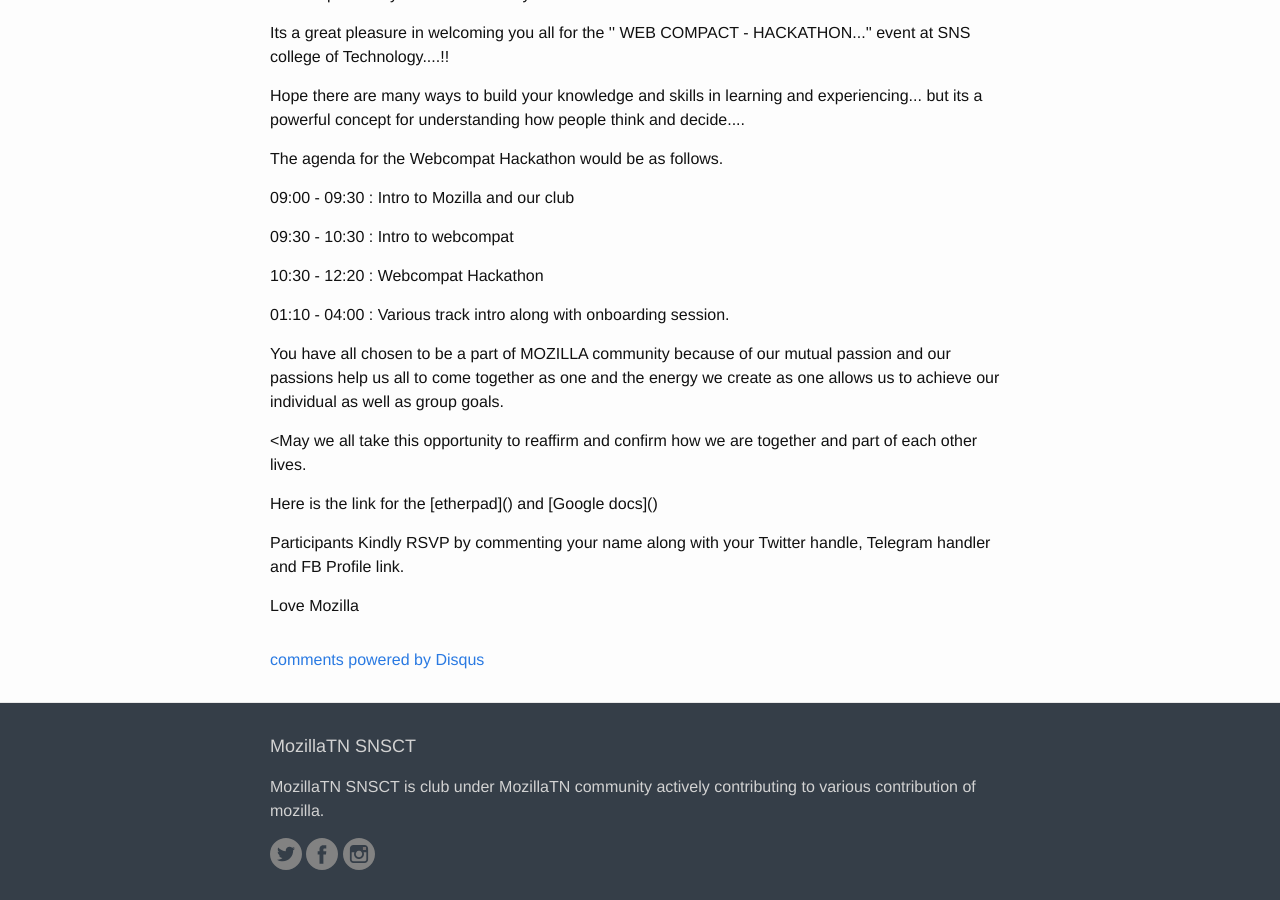
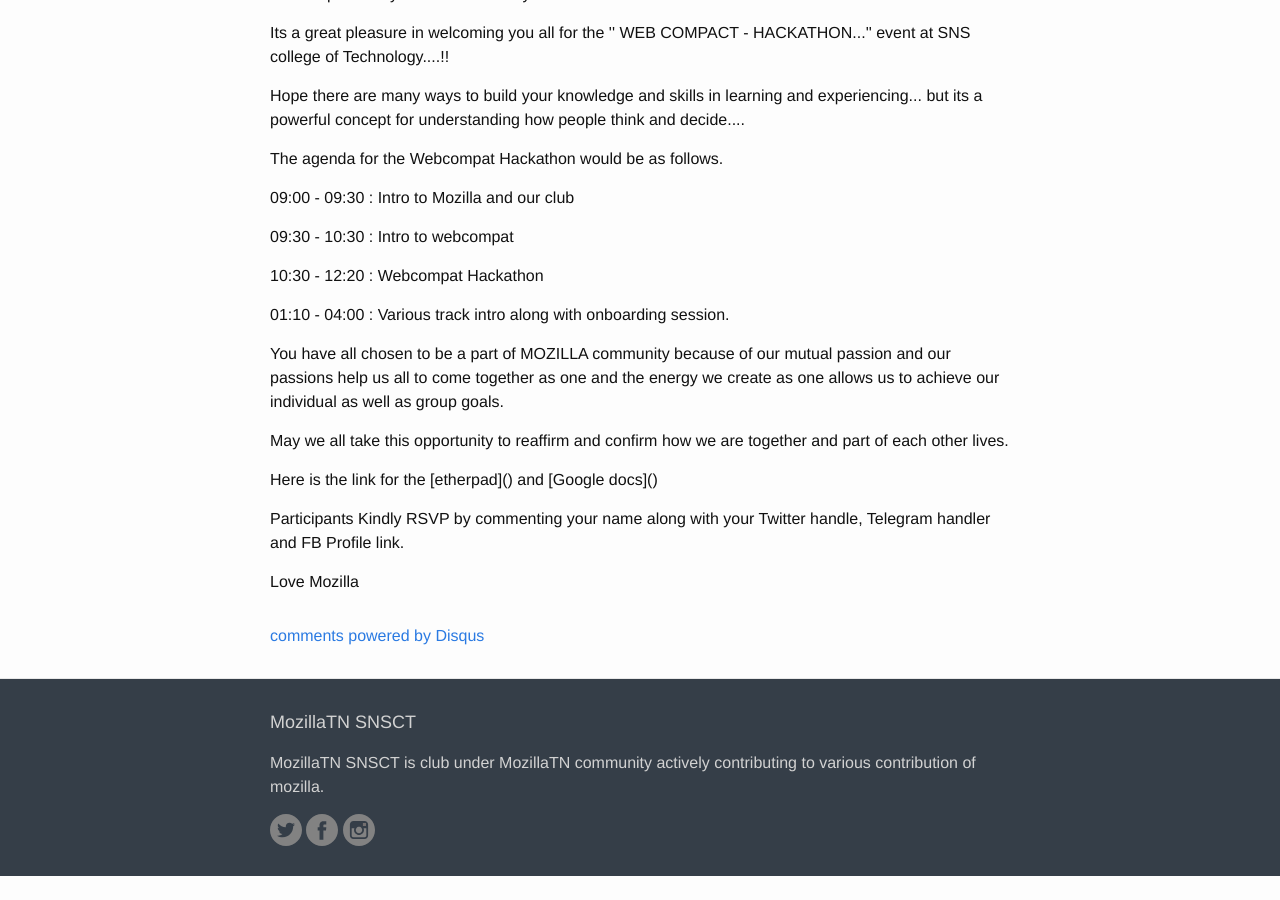
Before and after one commit to MozillaTN/snsct, a Jekyll site: the page built from docs/_posts/2017-03-30-Call-for-Webcompat-Hackathon.md, in a window 1280 px wide and 900 px high, scrolled down 676 px. Built offline with Jekyll 4.4.1, drawn with Linux system fonts in a browser that asks for light colours; comment, search, counter and statistics services are not loaded; after the commit the page ends 1552 px from its top, so only the background shows below that.

```diff
--- a/docs/_posts/2017-03-30-Call-for-Webcompat-Hackathon.md
+++ b/docs/_posts/2017-03-30-Call-for-Webcompat-Hackathon.md
@@ -29,7 +29,7 @@ categories: "event"
 
 <p>You have all chosen to be a part of MOZILLA  community because of our mutual passion and our passions help us all to come together as one and the energy we create as one allows us to achieve our individual as well as group goals.</p>
 
-<May we all take this opportunity to reaffirm and confirm how we are together and part of each other lives.</p>
+<p>May we all take this opportunity to reaffirm and confirm how we are together and part of each other lives.</p>
 <p>Here is the link for the [etherpad]() and [Google docs]()
 <p>Participants Kindly RSVP by commenting your name along with your Twitter handle, Telegram handler and FB Profile link.</p>
 
```
